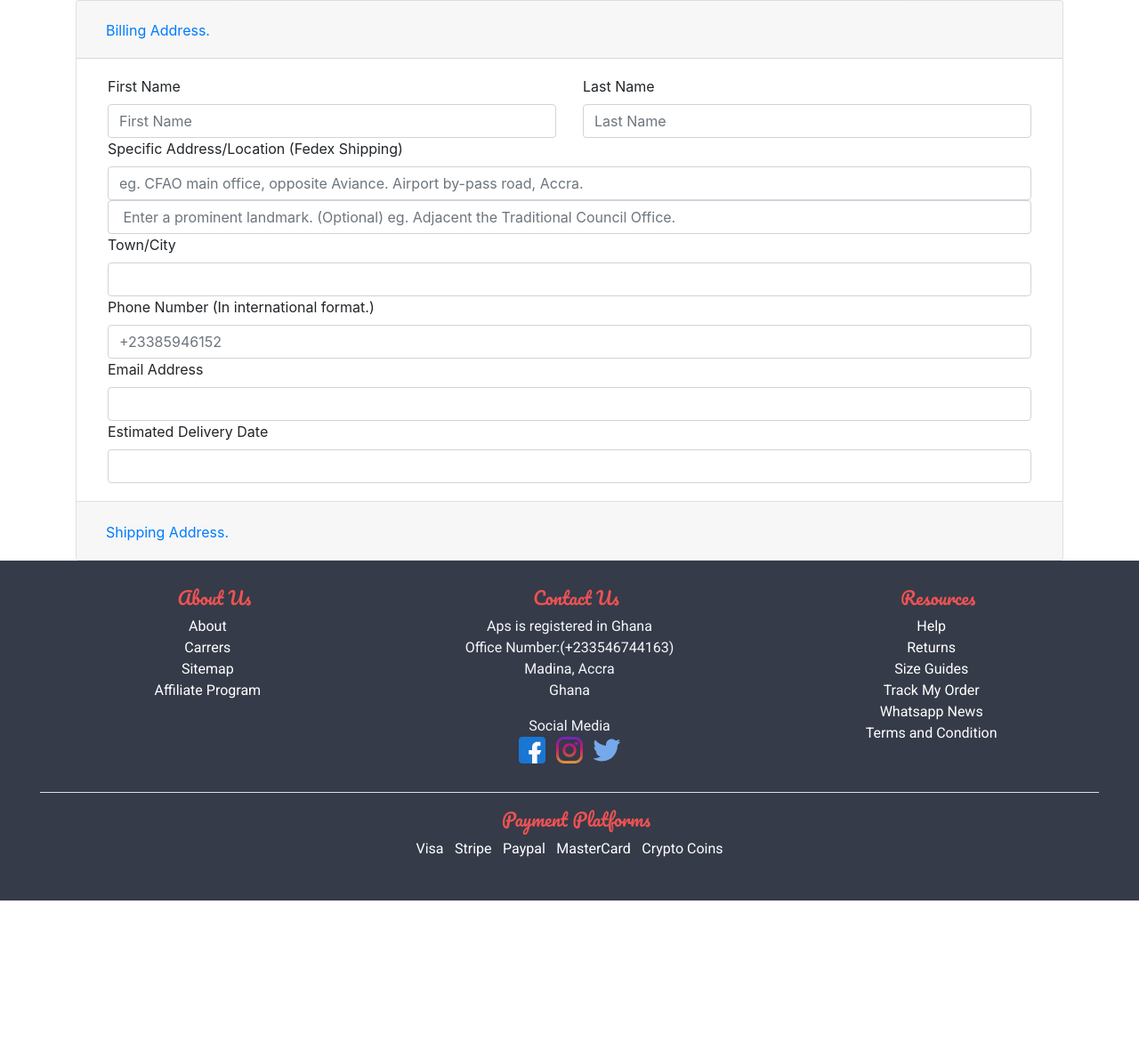
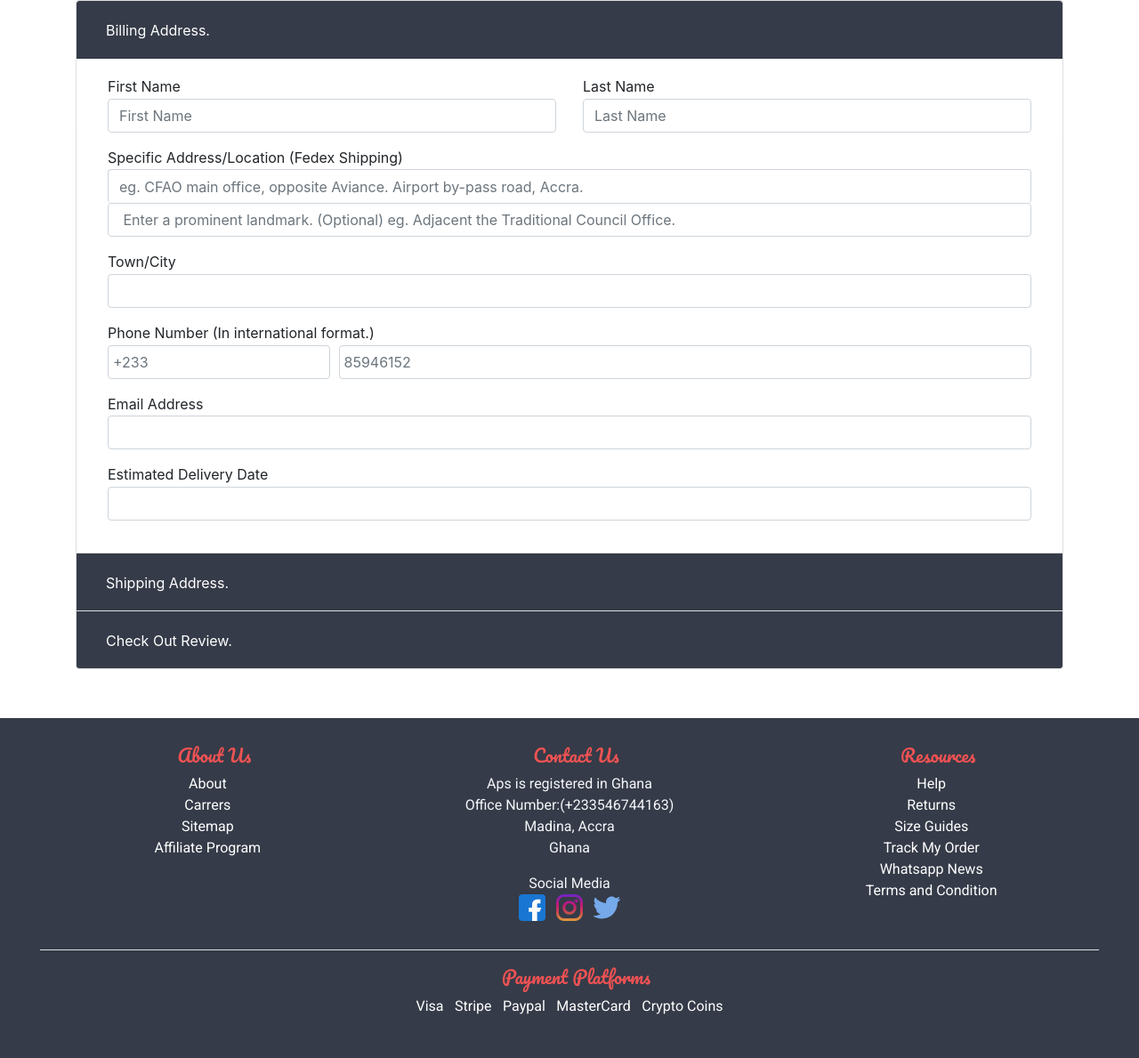
Before and after one commit to SedemQuame/Afroprints, a PHP site: page /html/checkout.php in a window 1280 px wide. Shown: the part 104-1293 px from the top of the page at 89% size. Before the commit the page ends 1116 px from the top, so only its background shows below. Run offline with PHP 8.4, Linux system fonts and the light colour scheme; some libraries are stand-ins or nearby versions.

Commit message:
minor changes on checkout page."

```diff
--- a/css/custom/checkout.css
+++ b/css/custom/checkout.css
@@ -1,3 +1,45 @@
 .checkout_inputs {
     padding: 0 15px;
 }
+
+.checkout-headers{
+  background-color: #353b48;
+}
+
+#checkout{
+  margin-bottom: 55px;
+}
+
+.btn-field{
+  color: #fff;
+}
+
+.btn-field:hover{
+  color: #fff;
+}
+
+label{
+  margin-bottom: 0.1rem;
+}
+
+.form-control{
+  margin-bottom: 1rem;
+}
+
+#address{
+  margin-bottom: 0rem;
+  border-bottom: 0px;
+}
+
+.phone_part{
+  padding-left: 0;
+  padding-right: 10px;
+}
+
+.phone_part input{
+  padding: 5px;
+}
+
+.phone_part:last-child{
+  padding: 0;
+}
--- a/html/checkout.php
+++ b/html/checkout.php
@@ -16,12 +16,13 @@
         include '../php/custom/included_pages/nav.php';
     ?>
 
-    <div class="container">
+    <div class="container" id="checkout">
       <div class="accordion" id="accordionExample">
+
         <div class="card">
-          <div class="card-header" id="headingOne">
+          <div class="card-header checkout-headers" id="headingOne">
             <h2 class="mb-0">
-              <button class="btn btn-link collapsed" type="button" data-toggle="collapse" data-target="#collapseOne" aria-expanded="false" aria-controls="collapseOne">
+              <button class="btn btn-field collapsed" type="button" data-toggle="collapse" data-target="#collapseOne" aria-expanded="false" aria-controls="collapseOne">
                 Billing Address.
               </button>
             </h2>
@@ -32,13 +33,13 @@
               <form class="" action="" method="">
                 <!--This is the login page.-->
                 <div class="row">
-                  <div class="col-10 col-md-6">
+                  <div class="col-12 col-md-6">
                       <label for="first_name">First Name</label>
                       <br>
                       <input class="form-control" name="first_name" type="text" id="first_name" placeholder="First Name" required>
                   </div>
 
-                  <div class="col-10 col-md-6">
+                  <div class="col-12 col-md-6">
                       <label for="last_name">Last Name</label>
                       <br>
                       <input class="form-control" name="last_name" type="text" id="last_name" placeholder="Last Name" required>
@@ -62,7 +63,14 @@
                     <div>
                         <label for="phone_number">Phone Number (In international format.)</label>
                         <br>
-                        <input class="form-control" name="phone_number" type="text" id="phone_number" placeholder="+23385946152" required>
+                        <div class="row">
+                          <div class="col-3 phone_part">
+                            <input class="form-control" name="format" type="text" id="phone_format" placeholder="+233" required>
+                          </div>
+                          <div class="col-9 phone_part">
+                            <input class="form-control" name="phone_number" type="text" id="phone_number" placeholder="85946152" required>
+                          </div>
+                        </div>
                     </div>
 
                     <div>
@@ -84,9 +92,9 @@
         </div>
 
         <div class="card">
-          <div class="card-header" id="headingTwo">
+          <div class="card-header checkout-headers" id="headingTwo">
             <h2 class="mb-0">
-              <button class="btn btn-link collapsed" type="button" data-toggle="collapse" data-target="#collapseTwo" aria-expanded="false" aria-controls="collapseTwo">
+              <button class="btn btn-field collapsed" type="button" data-toggle="collapse" data-target="#collapseTwo" aria-expanded="false" aria-controls="collapseTwo">
                 Shipping Address.
               </button>
             </h2>
@@ -127,6 +135,22 @@
             </div>
           </div>
         </div>
+
+        <div class="card">
+          <div class="card-header checkout-headers" id="headingThree">
+            <h2 class="mb-0">
+              <button class="btn btn-field collapsed" type="button" data-toggle="collapse" data-target="#collapseThree" aria-expanded="false" aria-controls="collapseThree">
+                Check Out Review.
+              </button>
+            </h2>
+          </div>
+          <div id="collapseThree" class="collapse" aria-labelledby="headingThree" data-parent="#accordionExample">
+            <div class="card-body">
+              <!-- Show all acquired information, in a representable formatted form. -->
+
+            </div>
+          </div>
+        </div>
       </div>
     </div>
 
@@ -152,6 +176,10 @@
       $('#collapseTwo').collapse({
         toggle: false
       });
+
+      $('#collapseThree').collapse({
+        toggle: false
+      });
     </script>
   </body>
 </html>
```
